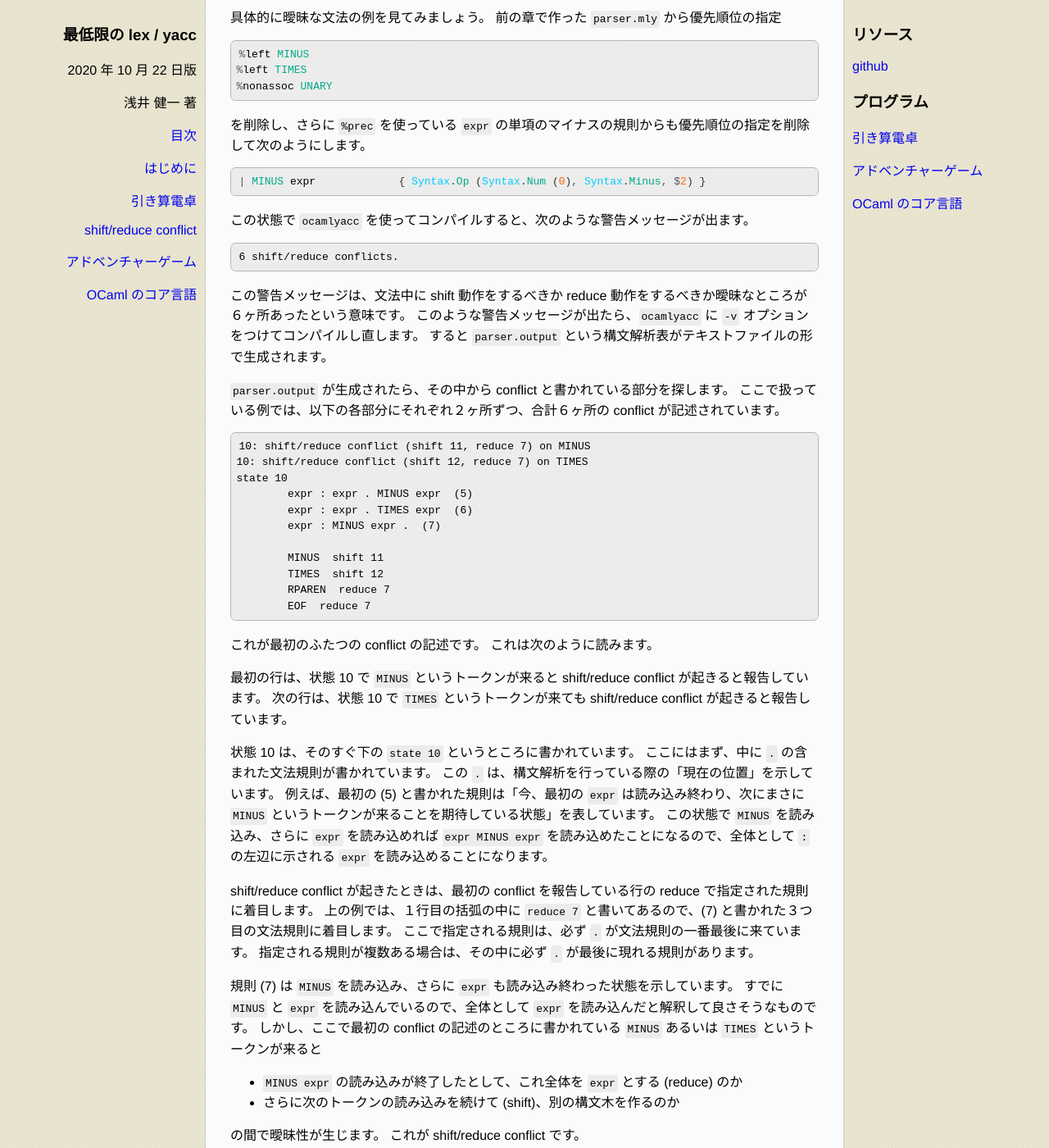
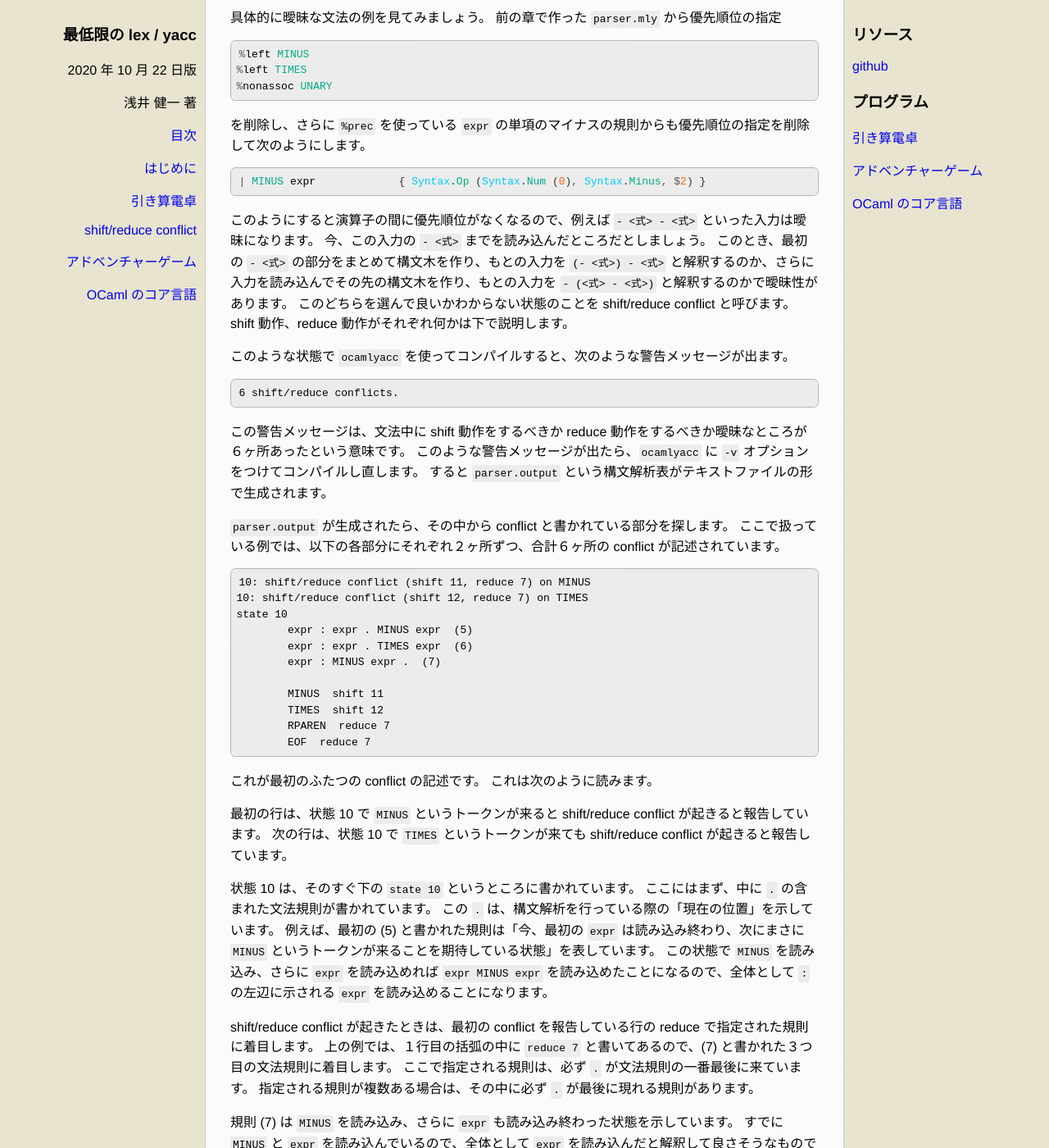
Before and after one commit to kenichi-asai/lex-yacc, a Jekyll site: the page built from docs/index.md, in a window 1280 px wide and 1400 px high, scrolled down 26047 px. Shown: the whole window at 82% size. Built offline with Jekyll 4.4.1, drawn with Linux system fonts in a browser that asks for light colours; some of the changed text lies outside the part shown.

Commit message:
show an example of shift/reduce conflict earlier

````diff
--- a/docs/index.md
+++ b/docs/index.md
@@ -1227,7 +1227,13 @@ ocamlyacc -v parser.mly
 | MINUS expr             { Syntax.Op (Syntax.Num (0), Syntax.Minus, $2) }
 ```
 
-この状態で `ocamlyacc` を使ってコンパイルすると、次のような警告メッセージが出ます。
+このようにすると演算子の間に優先順位がなくなるので、例えば `- <式> - <式>` といった入力は曖昧になります。
+今、この入力の `- <式>` までを読み込んだところだとしましょう。
+このとき、最初の `- <式>` の部分をまとめて構文木を作り、もとの入力を `(- <式>) - <式>` と解釈するのか、さらに入力を読み込んでその先の構文木を作り、もとの入力を `- (<式> - <式>)` と解釈するのかで曖昧性があります。
+このどちらを選んで良いかわからない状態のことを shift/reduce conflict と呼びます。
+shift 動作、reduce 動作がそれぞれ何かは下で説明します。
+
+このような状態で `ocamlyacc` を使ってコンパイルすると、次のような警告メッセージが出ます。
 
 ```text
 6 shift/reduce conflicts.
@@ -1282,9 +1288,9 @@ shift/reduce conflict が起きたときは、最初の conflict を報告して
 の間で曖昧性が生じます。
 これが shift/reduce conflict です。
 
-より具体的に考えてみましょう。
+先にあげた例をもう一度、見直して見ましょう。
 今、`- <式> - <式>` という入力の最初の `- <式>` までを読み込んだところだとします。
-このとき、最初の `- <式>` の部分をまとめて（reduce 動作をして）構文木を作り、もとの入力を `(- <式>) - <式>` と解釈するのか、さらに先を読み込んで（shift 動作をして）その先の構文木を作り、もとの入力を `- (<式> - <式>)` と解釈するのかで曖昧性があるということです。
+このとき、最初の `- <式>` の部分をまとめて（reduce 動作をして）構文木を作り、もとの入力を `(- <式>) - <式>` と解釈するのか、さらに入力を読み込んで（shift 動作をして）その先の構文木を作り、もとの入力を `- (<式> - <式>)` と解釈するのかで曖昧性があるということです。
 この状況を、現在の位置を `.` で表して
 
 - `MINUS <式> . MINUS <式>`
````
